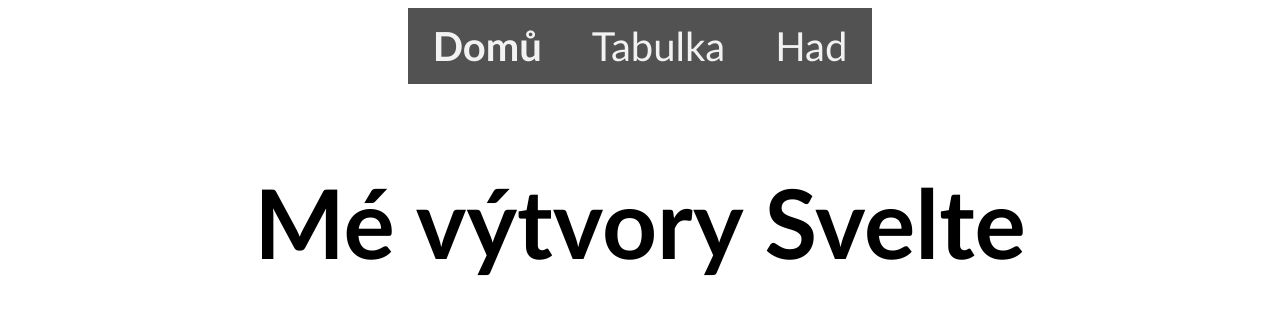
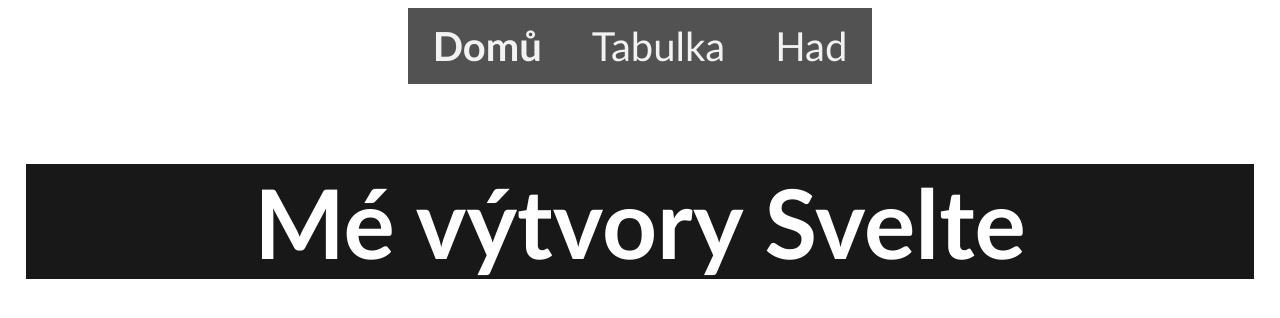
Before and after one commit to MarekDanek/Svelte-kit, a SvelteKit app: page / in a window 1280 px wide. Shown: the top 318 px of the page. Built offline with nearby package versions, Linux system fonts and the light colour scheme.

Commit message:
Design zmeny- nadpis

```diff
--- a/src/routes/+page.svelte
+++ b/src/routes/+page.svelte
@@ -30,6 +30,9 @@
   display: none;
 }
     .index{
+      opacity: 90%;
+        color: white;
+        background-color: black;
         text-align: center;
         font-size : 4em;
         display: block;
@@ -40,6 +43,7 @@
 
 
     .navbar {
+
   overflow: hidden;
   display: flex;
   align-items: center;
@@ -70,4 +74,10 @@
 
 }
 
+@media screen and (max-width: 600px) {
+  .navbar {
+    justify-content: flex-start;
+  }
+}
+
 </style>
--- a/src/routes/Had/+page.svelte
+++ b/src/routes/Had/+page.svelte
@@ -15,14 +15,21 @@
 
 
 </div>
-<Canvas/>
+<div class="cs">
+    <Canvas/>
+</div>
+
 
 
 <style>
+
   .navbar .icon {
   display: none;
 }
-    .index{
+.index{
+        opacity: 90%;
+        color: white;
+        background-color: black;
         text-align: center;
         font-size : 4em;
         display: block;
--- a/src/routes/Tab/+page.svelte
+++ b/src/routes/Tab/+page.svelte
@@ -102,7 +102,10 @@
     .navbar .icon {
   display: none;
 }
-    .index{
+.index{
+      opacity: 90%;
+        color: white;
+        background-color: black;
         text-align: center;
         font-size : 4em;
         display: block;
```
